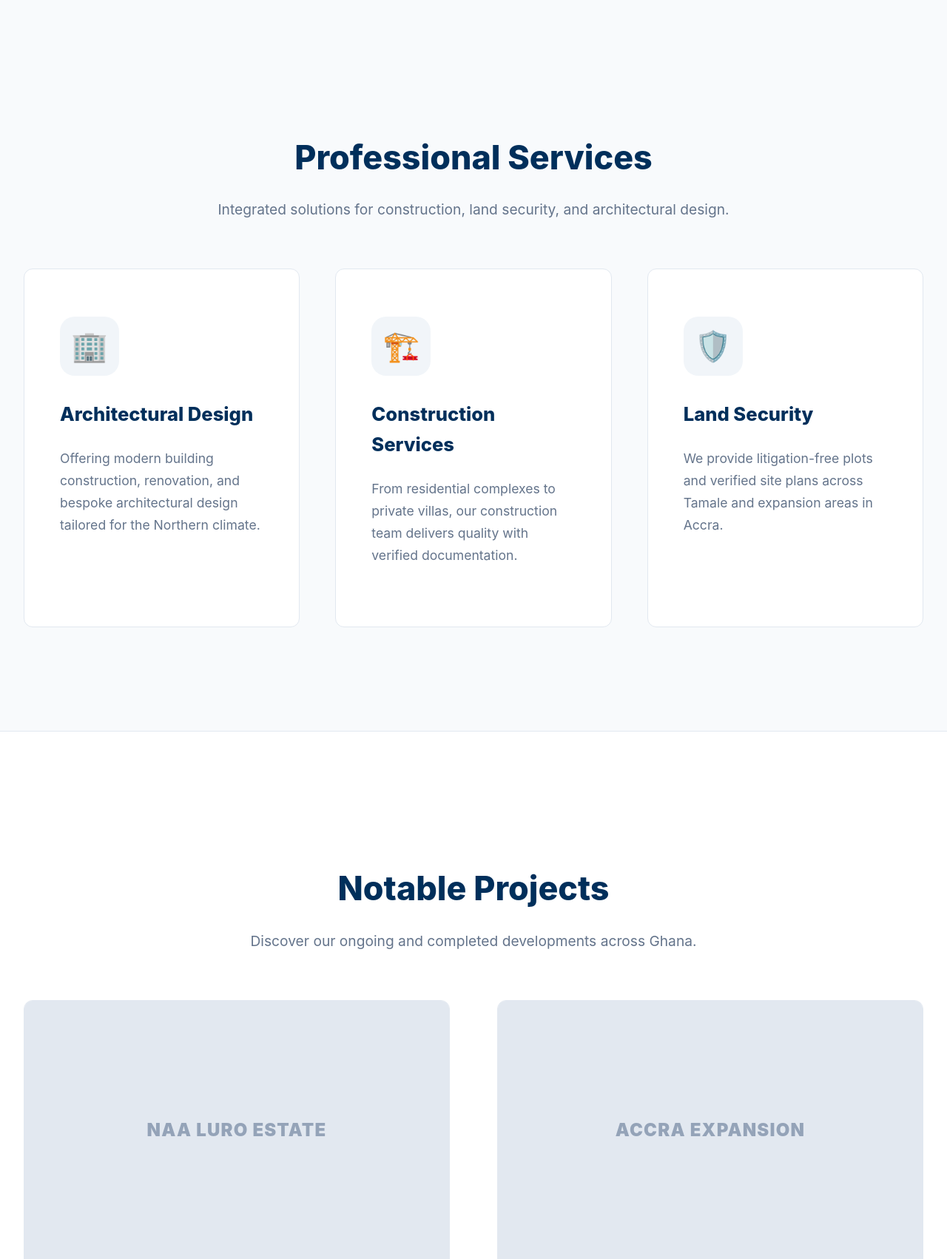
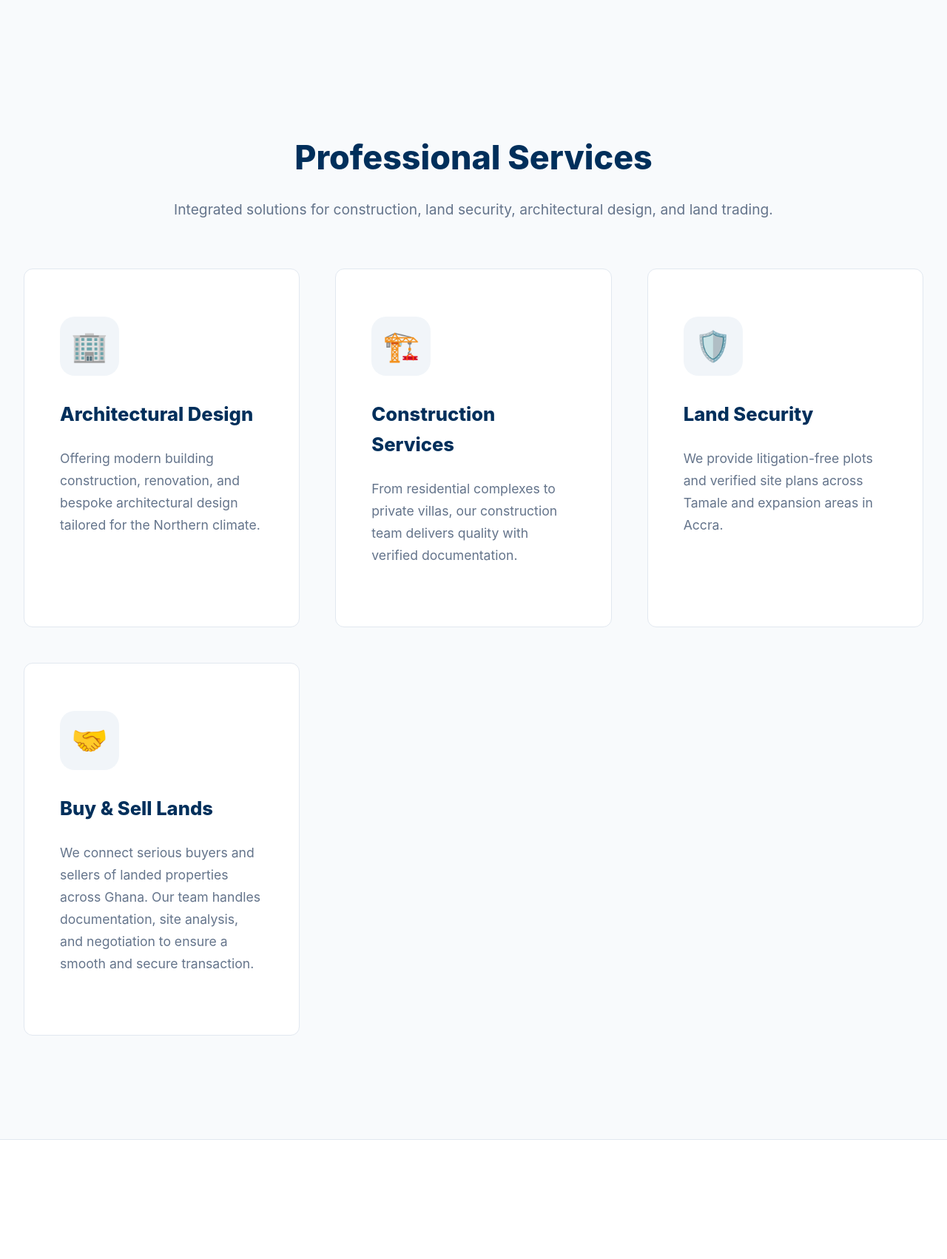
Before and after one commit to Abdul6619977/malanga-real-estate, a Django app: page / in a window 1280 px wide. Shown: the part 2594-4296 px from the top of the page at 74% size. Run offline with Django 5.2, Linux system fonts and the light colour scheme; data that the repository does not hold is empty.

Commit message:
Add Buy And Sell Lands service card to Professional Services section

```diff
--- a/templates/core/public_home.html
+++ b/templates/core/public_home.html
@@ -119,9 +119,9 @@
     <div style="max-width: 1300px; margin: 0 auto;">
         <div class="section-title">
             <h2>Professional Services</h2>
-            <p>Integrated solutions for construction, land security, and architectural design.</p>
+            <p>Integrated solutions for construction, land security, architectural design, and land trading.</p>
         </div>
-        <div style="display: grid; grid-template-columns: repeat(auto-fit, minmax(300px, 1fr)); gap: 3rem;">
+        <div style="display: grid; grid-template-columns: repeat(auto-fit, minmax(270px, 1fr)); gap: 3rem;">
             <div style="background: #ffffff; padding: 4rem 3rem; border: 1px solid var(--border-light); border-radius: 12px; transition: transform 0.3s, box-shadow 0.3s;" onmouseover="this.style.transform='translateY(-10px)'; this.style.boxShadow='0 20px 40px rgba(0,47,91,0.08)'" onmouseout="this.style.transform='translateY(0)'; this.style.boxShadow='none'">
                 <div style="width: 80px; height: 80px; background: #f1f5f9; border-radius: 20px; display: flex; align-items: center; justify-content: center; font-size: 2.5rem; margin-bottom: 2rem;">🏢</div>
                 <h3 style="color: var(--bg-malanga); font-size: 1.6rem; margin-bottom: 1.5rem; font-weight: 800;">Architectural Design</h3>
@@ -136,6 +136,11 @@
                 <div style="width: 80px; height: 80px; background: #f1f5f9; border-radius: 20px; display: flex; align-items: center; justify-content: center; font-size: 2.5rem; margin-bottom: 2rem;">🛡️</div>
                 <h3 style="color: var(--bg-malanga); font-size: 1.6rem; margin-bottom: 1.5rem; font-weight: 800;">Land Security</h3>
                 <p style="color: var(--text-muted); font-size: 1.1rem; line-height: 1.7;">We provide litigation-free plots and verified site plans across Tamale and expansion areas in Accra.</p>
+            </div>
+            <div style="background: #ffffff; padding: 4rem 3rem; border: 1px solid var(--border-light); border-radius: 12px; transition: transform 0.3s, box-shadow 0.3s;" onmouseover="this.style.transform='translateY(-10px)'; this.style.boxShadow='0 20px 40px rgba(0,47,91,0.08)'" onmouseout="this.style.transform='translateY(0)'; this.style.boxShadow='none'">
+                <div style="width: 80px; height: 80px; background: #f1f5f9; border-radius: 20px; display: flex; align-items: center; justify-content: center; font-size: 2.5rem; margin-bottom: 2rem;">🤝</div>
+                <h3 style="color: var(--bg-malanga); font-size: 1.6rem; margin-bottom: 1.5rem; font-weight: 800;">Buy &amp; Sell Lands</h3>
+                <p style="color: var(--text-muted); font-size: 1.1rem; line-height: 1.7;">We connect serious buyers and sellers of landed properties across Ghana. Our team handles documentation, site analysis, and negotiation to ensure a smooth and secure transaction.</p>
             </div>
         </div>
     </div>
```
